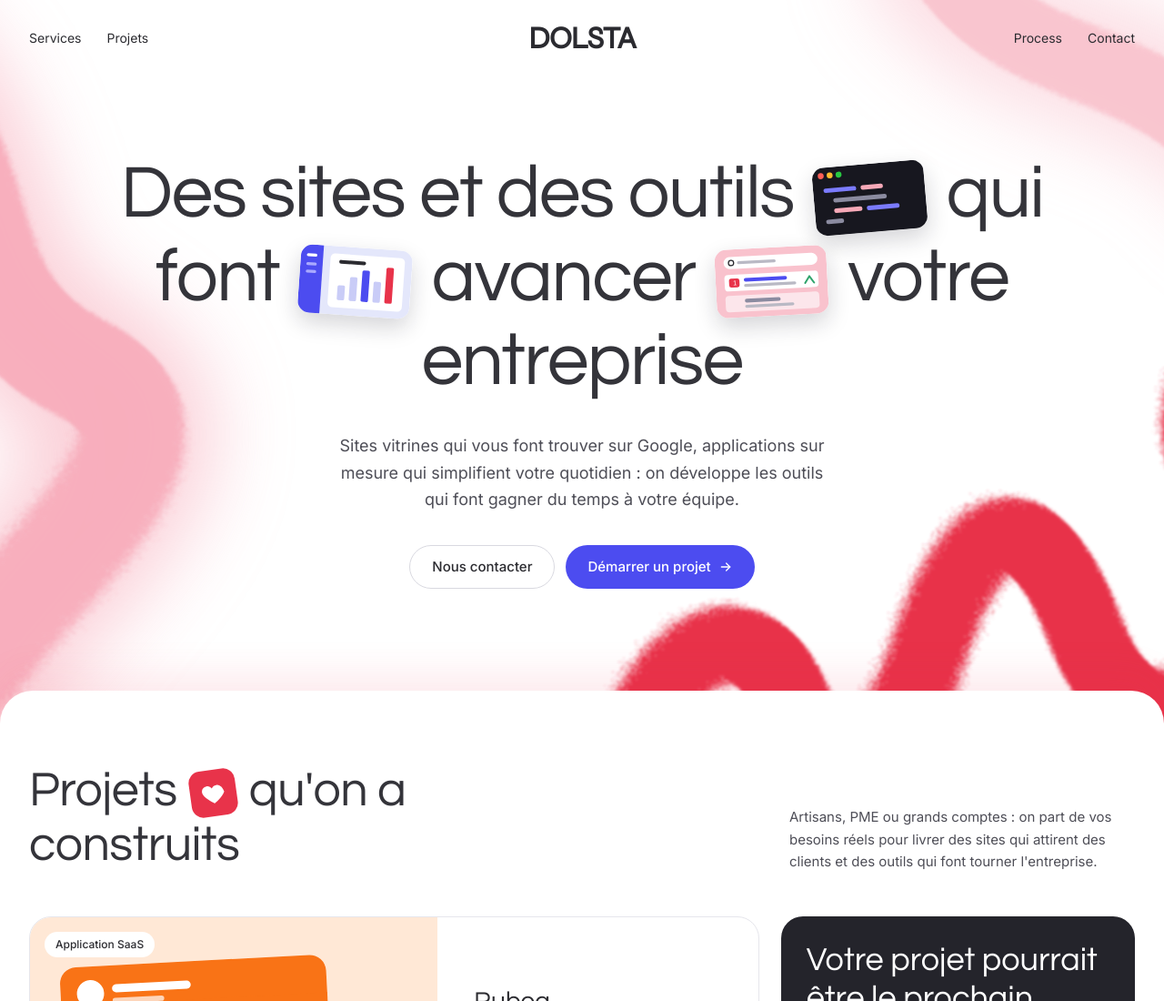
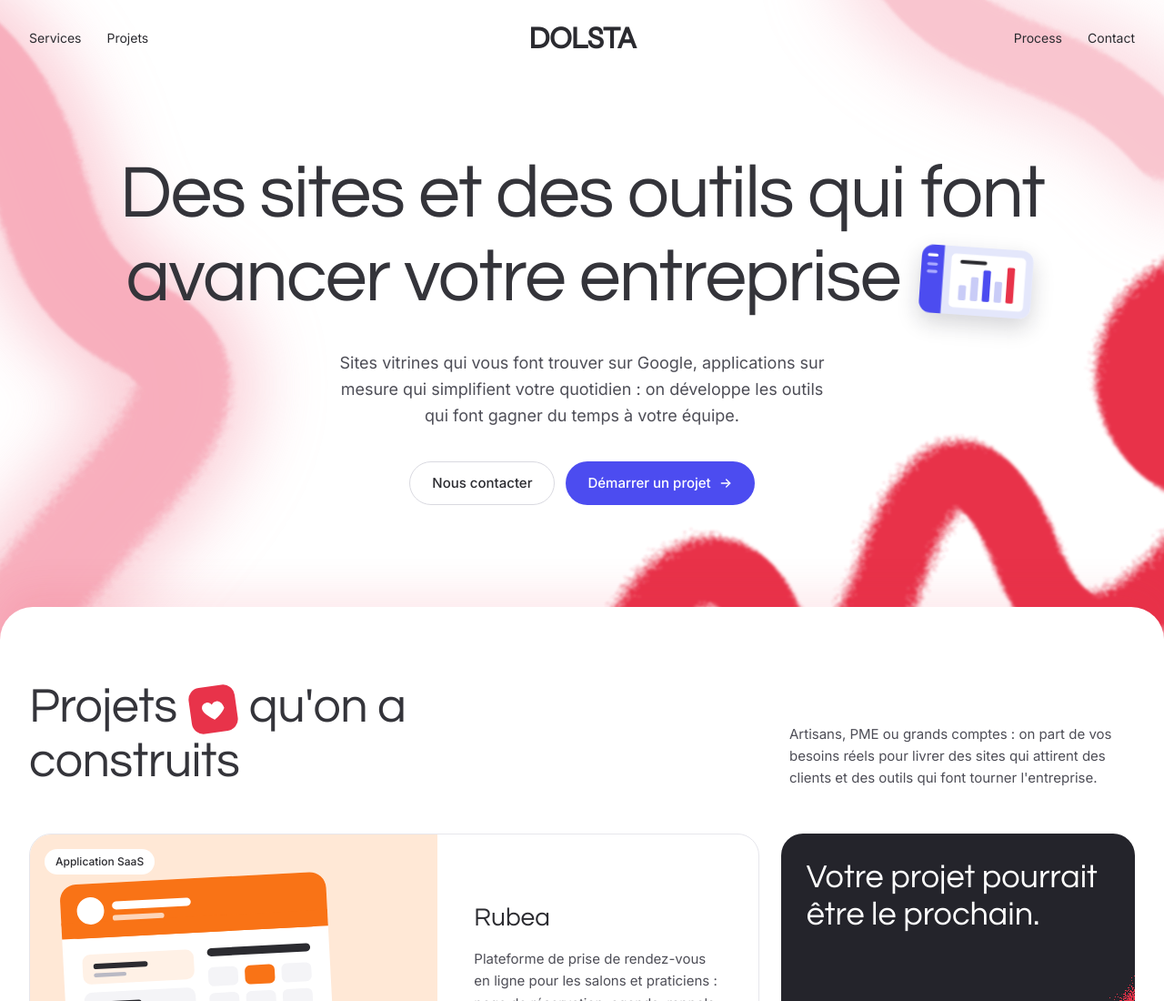
Before and after one commit to lucasdsm9/dolsta, an Astro site: page / in a window 1280 px wide. Shown: the top 1100 px of the page at 91% size. Built offline with nearby package versions, Linux system fonts and the light colour scheme; Astro itself is replaced by a stand-in of ours.

Commit message:
Hero : une seule vignette en fin de titre

```diff
--- a/src/components/Hero.astro
+++ b/src/components/Hero.astro
@@ -29,20 +29,9 @@ const chip =
   </svg>
 
   <h1 class="relative mx-auto max-w-[1020px] font-display text-[clamp(40px,6.4vw,92px)] leading-[1.12] font-normal tracking-[-0.02em] text-ink-soft">
-    Des sites et des outils{' '}
-    <span class={`${chip} -rotate-[5deg]`}>
-      <svg role="img" aria-label="Fenêtre de code" viewBox="0 0 150 92" class="block h-full w-full">
-        <rect width="150" height="92" fill="#17171F"></rect>
-        <circle cx="12" cy="11" r="4" fill="#FF5F57"></circle><circle cx="24" cy="11" r="4" fill="#FEBC2E"></circle><circle cx="36" cy="11" r="4" fill="#28C840"></circle>
-        <rect x="14" y="28" width="44" height="6" rx="3" fill="#7B7BFF"></rect><rect x="64" y="28" width="30" height="6" rx="3" fill="#F7A9B8"></rect>
-        <rect x="26" y="42" width="72" height="6" rx="3" fill="#8B8BA0"></rect>
-        <rect x="26" y="56" width="38" height="6" rx="3" fill="#F7A9B8"></rect><rect x="70" y="56" width="44" height="6" rx="3" fill="#7B7BFF"></rect>
-        <rect x="14" y="70" width="24" height="6" rx="3" fill="#8B8BA0"></rect>
-      </svg>
-    </span>
-    {' '}qui font{' '}
+    Des sites et des outils qui font avancer votre entreprise{' '}
     <span class={`${chip} rotate-[4deg]`}>
-      <svg role="img" aria-label="Tableau de bord" viewBox="0 0 150 92" class="block h-full w-full">
+      <svg aria-hidden="true" viewBox="0 0 150 92" class="block h-full w-full">
         <rect width="150" height="92" fill="#E4E7FB"></rect>
         <rect width="30" height="92" fill="#4C4CF0"></rect>
         <rect x="8" y="12" width="14" height="4" rx="2" fill="#FFFFFF"></rect><rect x="8" y="24" width="14" height="4" rx="2" fill="#A9A9FF"></rect><rect x="8" y="34" width="14" height="4" rx="2" fill="#A9A9FF"></rect>
@@ -51,23 +40,6 @@ const chip =
         <rect x="52" y="18" width="36" height="5" rx="2.5" fill="#2B2B30"></rect>
       </svg>
     </span>
-    {' '}avancer{' '}
-    <span class={`${chip} -rotate-[3deg]`}>
-      <svg role="img" aria-label="Résultats de recherche, premier rang" viewBox="0 0 150 92" class="block h-full w-full">
-        <rect width="150" height="92" fill="#F9C2CD"></rect>
-        <rect x="12" y="10" width="126" height="16" rx="8" fill="#FFFFFF"></rect>
-        <circle cx="22" cy="18" r="3.5" fill="none" stroke="#2B2B30" stroke-width="1.6"></circle>
-        <rect x="30" y="16" width="52" height="4" rx="2" fill="#B9B9C4"></rect>
-        <rect x="12" y="34" width="126" height="22" rx="5" fill="#FFFFFF"></rect>
-        <rect x="18" y="39" width="14" height="12" rx="3" fill="#E8334A"></rect>
-        <text x="25" y="48" font-size="9" fill="#FFFFFF" text-anchor="middle" font-family="sans-serif">1</text>
-        <rect x="38" y="39" width="58" height="5" rx="2.5" fill="#4C4CF0"></rect><rect x="38" y="47" width="70" height="4" rx="2" fill="#B9B9C4"></rect>
-        <path d="M 120 50 L 126 41 L 132 50" fill="none" stroke="#2FA36B" stroke-width="2.4" stroke-linecap="round" stroke-linejoin="round"></path>
-        <rect x="12" y="62" width="126" height="22" rx="5" fill="#FFFFFF" opacity="0.6"></rect>
-        <rect x="38" y="67" width="48" height="5" rx="2.5" fill="#8B8BA0"></rect><rect x="38" y="75" width="66" height="4" rx="2" fill="#B9B9C4"></rect>
-      </svg>
-    </span>
-    {' '}votre entreprise
   </h1>
 
   <p class="relative mx-auto mt-8 max-w-[560px] text-lg leading-relaxed text-muted">
```
